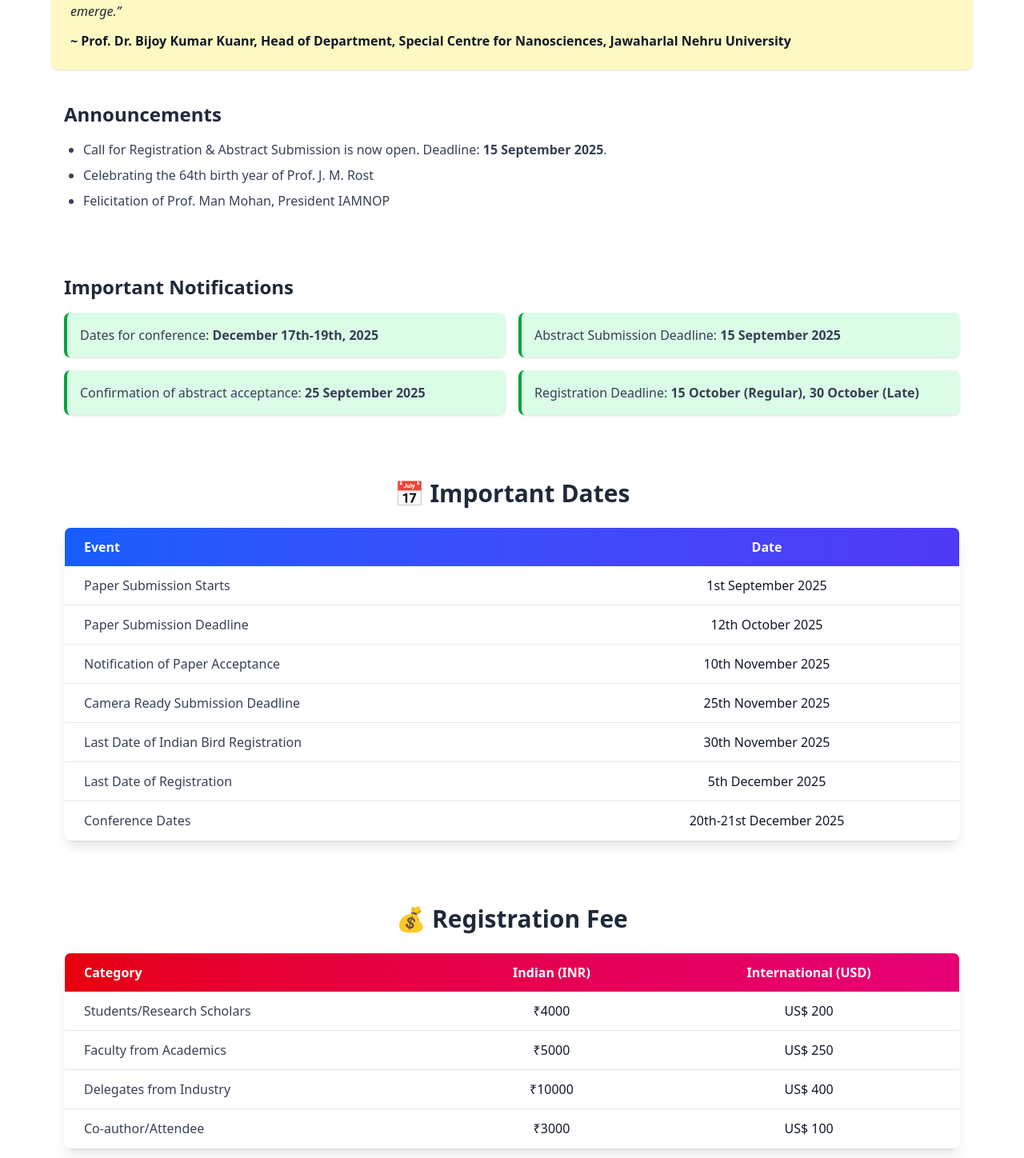
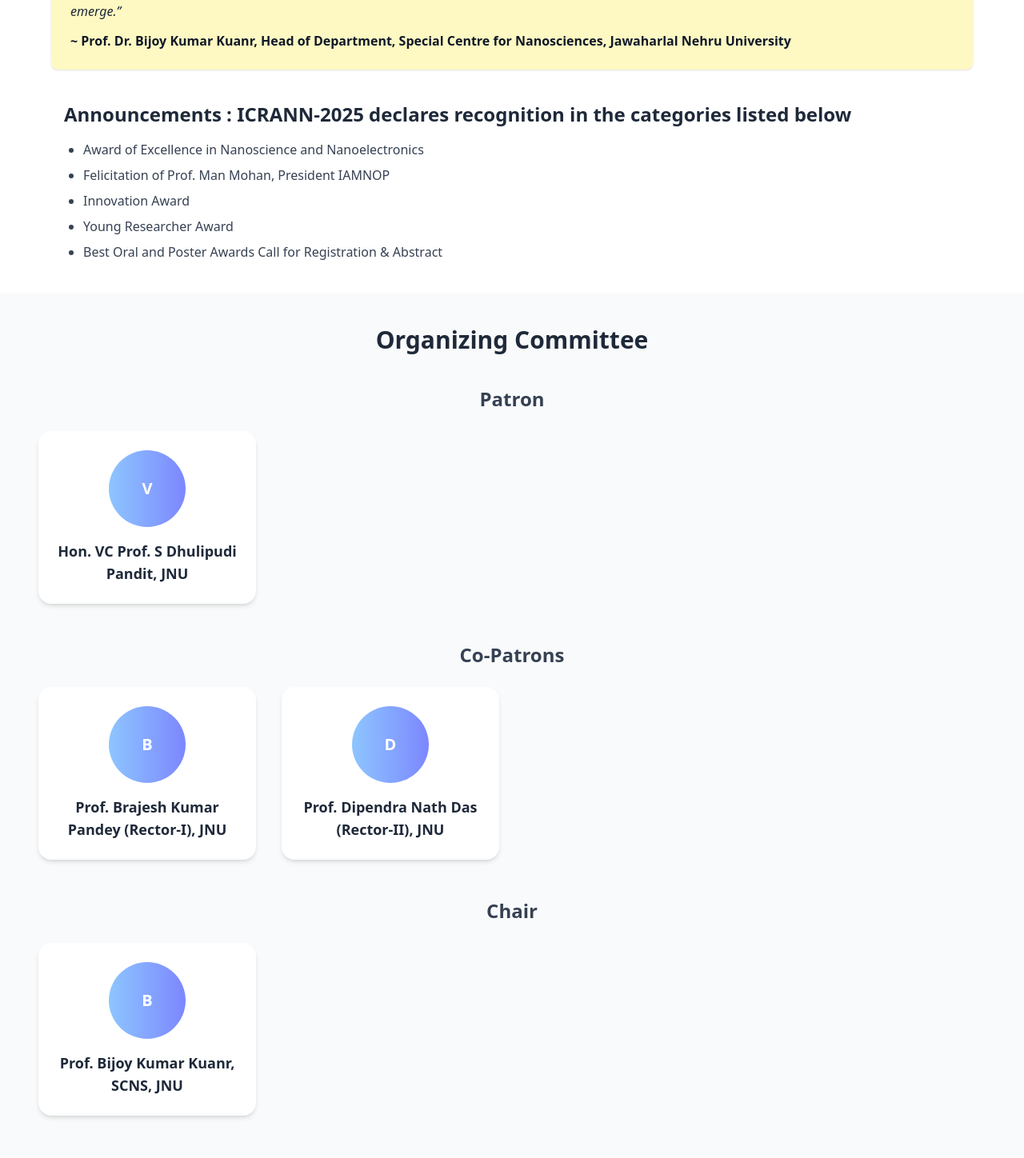
Before and after one commit to YashK21/presentation---2025, a React (Vite) app: page / in a window 1280 px wide. Shown: the part 946-2394 px from the top of the page at 80% size. Built offline with nearby package versions, Linux system fonts and the light colour scheme.

Commit message:
changes with new alignment

```diff
--- a/src/comp/About/Scns/Scns.jsx
+++ b/src/comp/About/Scns/Scns.jsx
@@ -9,7 +9,7 @@
         <div className="bg-white shadow-lg rounded-lg p-6 md:p-8 leading-relaxed text-gray-700 text-sm md:text-base">
           <p className="mb-4">
             The <span className="font-semibold">Special Centre for Nanoscience (SCNS)</span>,
-            established in 2012, is an interdisciplinary research and teaching centre at
+            established in 2014, is an interdisciplinary research and teaching centre at
             <span className="font-semibold"> Jawaharlal Nehru University (JNU)</span>.
           </p>
           <p className="mb-4">
--- a/src/comp/Committee/Committee.jsx
+++ b/src/comp/Committee/Committee.jsx
@@ -97,7 +97,7 @@
       {/* ===== National Advisory Committee ===== */}
       <section>
         <h3 className="text-xl md:text-2xl font-semibold text-red-700 mb-4">
-          🇮🇳 National Advisory Committee (Tentative)
+          National Advisory Committee (Tentative)
         </h3>
         <div className="bg-white shadow-md rounded-lg p-6 grid grid-cols-1 md:grid-cols-2 lg:grid-cols-3 gap-3 text-sm md:text-base text-gray-700">
           {[
--- a/src/comp/Conference/Conference.jsx
+++ b/src/comp/Conference/Conference.jsx
@@ -1,3 +1,4 @@
+
 const Conference = () => {
   return (
     <div className="w-full md:w-[90%] mx-auto px-4 py-10">
@@ -32,6 +33,8 @@
           industry-academia linkages.
         </p>
       </section>
+
+
 
       {/* Objectives */}
       <section className="mb-8">
@@ -68,9 +71,7 @@
             Enhanced global networking and long-term collaborations among
             researchers and industries.
           </li>
-          <li>
-            Exchange of cutting-edge knowledge and innovative ideas.
-          </li>
+          <li>Exchange of cutting-edge knowledge and innovative ideas.</li>
           <li>
             Identification of emerging research areas and industrial
             opportunities.
@@ -81,9 +82,7 @@
           <li>
             Strengthened industry-academia linkages for technology transfer.
           </li>
-          <li>
-            Motivation and capacity building of young researchers.
-          </li>
+          <li>Motivation and capacity building of young researchers.</li>
         </ul>
       </section>
 
@@ -106,7 +105,7 @@
         </ul>
       </section>
 
-      {/* Proposed Conference Themes */}
+    {/* Conference Themes */}
       <section>
         <h2 className="text-lg md:text-xl font-semibold text-gray-800 mb-3">
           Proposed Conference Themes
@@ -116,15 +115,21 @@
           <li>Magnetic Nanostructures/Nanoparticles and their applications</li>
           <li>Nanoelectronics, Spintronics, and Quantum Technologies</li>
           <li>DNA replication and cell cycle regulation</li>
-          <li>Clinical Nanobiotechnology, Biomedical Devices, and Bio-Nano-systems</li>
+          <li>
+            Clinical Nanobiotechnology, Biomedical Devices, and Bio-Nano-systems
+          </li>
           <li>Nanomedicine, Drug Delivery, and Theranostics</li>
           <li>Immunological properties-engineered nanomaterials</li>
           <li>Computational Modelling AI in Nano-bio science</li>
           <li>Nanotechnology for Energy Harvesting and Storage</li>
-          <li>Nanomaterials for Environmental Remediation and Sustainability</li>
+          <li>
+            Nanomaterials for Environmental Remediation and Sustainability
+          </li>
           <li>MEMS/NEMS and Nano-Enabled Smart Devices</li>
           <li>Nanofabrication and Nanomanufacturing Techniques</li>
-          <li>Advanced Characterization and In-situ Analysis of Nanostructures</li>
+          <li>
+            Advanced Characterization and In-situ Analysis of Nanostructures
+          </li>
           <li>Computational Nanoscience, Modeling, and AI in Nanotechnology</li>
           <li>Polymeric Nanocomposites and Hybrid Nanomaterials</li>
           <li>Nano-Enabled Sensors for IoT and Industrial Applications</li>
@@ -134,6 +139,21 @@
           <li>RF Circuit design/Analysis/Testing</li>
         </ul>
       </section>
+    <br/>
+        {/* Publications */}
+      <section>
+        <h2 className="text-lg md:text-xl font-semibold text-gray-800 mb-3">
+          Publications:
+        </h2>
+        <ul className="list-disc list-inside text-gray-700 text-sm md:text-base leading-relaxed space-y-2">
+          <li>
+            Outstanding contributions presented at the conference will have
+            publication opportunities in SCI/SCIE, Scopus and WoS indexed
+            journals along with the official ICRANN-2025 conference proceedings
+            with ISBN number
+          </li>
+        </ul>
+      </section>
     </div>
   );
 };
--- a/src/comp/Contact/Contact.jsx
+++ b/src/comp/Contact/Contact.jsx
@@ -16,7 +16,7 @@
               src="https://www.google.com/maps/embed?pb=!1m18!1m12!1m3!1d3504.9864863715634!2d77.1653791!3d28.5401259!2m3!1f0!2f0!3f0!3m2!1i1024!2i768!4f13.1!3m3!1m2!1s0x390d1dc49b64e2e1%3A0xf40d1a642ef3a63d!2sSpecial%20Centre%20for%20Nano%20Science!5e0!3m2!1sen!2sin!4v1757277139459!5m2!1sen!2sin"
               width="600"
               height="450"
-              style={{border:0}}
+              style={{ border: 0 }}
               allowfullscreen=""
               loading="lazy"
               referrerpolicy="no-referrer-when-downgrade"
@@ -26,10 +26,15 @@
           {/* Contact Details */}
           <div className="flex flex-col justify-center">
             <h3 className="text-lg md:text-xl font-semibold text-gray-800 mb-2">
-              Mr. Pramod Pal
+              Prof. Satyendra Singh Dr. Pankaj Thakur
+            </h3>
+            <h3 className="text-lg md:text-xl font-semibold text-gray-800 mb-2">
+              Dr. Pankaj Thakur
             </h3>
             <p className="text-gray-700 mb-2">
-              <span className="font-medium">Conference Secretariat, ICRANN-2025</span>
+              <span className="font-medium">
+                Conference Convener, ICRANN-2025
+              </span>
             </p>
             <p className="text-gray-700 mb-2">
               Special Centre for Nanoscience, <br />
@@ -43,8 +48,7 @@
                 className="text-blue-600 hover:underline"
               >
                 icrannjnu25@gmail.com
-              </a>
-              {" "}
+              </a>{" "}
               {/* <a
                 href="mailto:aloksinghjha@gmail.com"
                 className="text-blue-600 hover:underline"
@@ -54,19 +58,7 @@
             </p>
             <p className="text-gray-700 mb-2">
               <span className="font-medium">Contact:</span>{" "}
-              {/* <a
-                href="mailto:icrannjnu25@gmail.com"
-                className="text-blue-600 hover:underline"
-              > */}
-                +91-1126704699
-              {/* </a> */}
-              {" "}
-              {/* <a
-                href="mailto:aloksinghjha@gmail.com"
-                className="text-blue-600 hover:underline"
-              >
-                aloksinghjha@gmail.com
-              </a> */}
+              +91-1126704699
             </p>
           </div>
         </div>
--- a/src/comp/Main/Main.jsx
+++ b/src/comp/Main/Main.jsx
@@ -1,6 +1,12 @@
 import banner from "../../constant/img/banner.png";
-import { facultyData, registrationFee, impDates } from "../../constant/data";
+import { facultyData } from "../../constant/data";
+import { useNavigate } from "react-router-dom";
 const Main = () => {
+  const navigate = useNavigate()
+  const handleNaivgate = () =>{
+    navigate("/registration")
+  }
+
   return (
     <div className="flex flex-col items-center w-full">
       {/* ===== Top Info & Register Button ===== */}
@@ -11,7 +17,7 @@
           <br className="hidden md:block" /> Dates for conference:{" "}
           <span className="font-semibold">December 20-21, 2025.</span>
         </p>
-        <button className="bg-blue-600 text-white px-4 py-2 rounded-lg shadow hover:bg-blue-700 transition">
+        <button onClick={handleNaivgate} className="bg-blue-600 text-white px-4 py-2 rounded-lg shadow hover:bg-blue-700 transition cursor-pointer">
           Register Now
         </button>
       </div>
@@ -53,20 +59,20 @@
       {/* ===== Announcements Section ===== */}
       <div className="w-full md:w-[90%] px-4 py-10">
         <h2 className="text-xl md:text-2xl font-bold text-gray-800 mb-4">
-          Announcements
+          Announcements : ICRANN-2025 declares recognition in the categories
+          listed below
         </h2>
         <ul className="list-disc pl-6 space-y-2 text-gray-700">
-          <li>
-            Call for Registration & Abstract Submission is now open. Deadline:{" "}
-            <span className="font-semibold">15 September 2025</span>.
-          </li>
-          <li>Celebrating the 64th birth year of Prof. J. M. Rost</li>
+          <li>Award of Excellence in Nanoscience and Nanoelectronics</li>
           <li>Felicitation of Prof. Man Mohan, President IAMNOP</li>
+          <li>Innovation Award</li>
+          <li>Young Researcher Award</li>
+          <li>Best Oral and Poster Awards Call for Registration & Abstract</li>
         </ul>
       </div>
 
       {/* ===== Important Notifications ===== */}
-      <div className="w-full md:w-[90%] px-4 py-10">
+      {/* <div className="w-full md:w-[90%] px-4 py-10">
         <h2 className="text-xl md:text-2xl font-bold text-gray-800 mb-4">
           Important Notifications
         </h2>
@@ -98,77 +104,7 @@
             </p>
           </div>
         </div>
-      </div>
-
-      {/* ===== Important Dates ===== */}
-      <div className="w-full md:w-[90%] px-4 py-10">
-        <h2 className="text-2xl md:text-3xl font-bold text-gray-800 mb-6 text-center">
-          📅 Important Dates
-        </h2>
-        <div className="overflow-x-auto shadow-lg rounded-lg">
-          <table className="min-w-full text-sm md:text-base border border-gray-200 rounded-lg overflow-hidden">
-            <thead className="bg-gradient-to-r from-blue-600 to-indigo-600 text-white">
-              <tr>
-                <th className="px-4 md:px-6 py-3 text-left">Event</th>
-                <th className="px-4 md:px-6 py-3 text-center">Date</th>
-              </tr>
-            </thead>
-            <tbody className="divide-y divide-gray-200">
-              {impDates.map((item, idx) => (
-                <tr
-                  key={idx}
-                  className="hover:bg-gray-50 transition duration-200 ease-in-out"
-                >
-                  <td className="px-4 md:px-6 py-3 text-gray-700">
-                    {item.event}
-                  </td>
-                  <td className="px-4 md:px-6 py-3 text-center font-medium text-gray-900">
-                    {item.date}
-                  </td>
-                </tr>
-              ))}
-            </tbody>
-          </table>
-        </div>
-      </div>
-
-      {/* ===== Registration Fee ===== */}
-      <div className="w-full md:w-[90%] px-4 py-10">
-        <h2 className="text-2xl md:text-3xl font-bold text-gray-800 mb-6 text-center">
-          💰 Registration Fee
-        </h2>
-        <div className="overflow-x-auto shadow-lg rounded-lg">
-          <table className="min-w-full text-sm md:text-base border border-gray-200 rounded-lg overflow-hidden">
-            <thead className="bg-gradient-to-r from-red-600 to-pink-600 text-white">
-              <tr>
-                <th className="px-4 md:px-6 py-3 text-left">Category</th>
-                <th className="px-4 md:px-6 py-3 text-center">Indian (INR)</th>
-                <th className="px-4 md:px-6 py-3 text-center">
-                  International (USD)
-                </th>
-              </tr>
-            </thead>
-            <tbody className="divide-y divide-gray-200">
-              {registrationFee.map((row, idx) => (
-                <tr
-                  key={idx}
-                  className="hover:bg-gray-50 transition duration-200 ease-in-out"
-                >
-                  <td className="px-4 md:px-6 py-3 text-gray-700">
-                    {row.category}
-                  </td>
-                  <td className="px-4 md:px-6 py-3 text-center font-medium text-gray-900">
-                    {row.Indian}
-                  </td>
-                  <td className="px-4 md:px-6 py-3 text-center font-medium text-gray-900">
-                    {row.International}
-                  </td>
-                </tr>
-              ))}
-            </tbody>
-          </table>
-        </div>
-      </div>
+      </div> */}
 
       {/* ===== Committee Section ===== */}
       <section className="py-10 px-4 md:px-12 bg-gray-50">
--- a/src/comp/common/Abstract.jsx
+++ b/src/comp/common/Abstract.jsx
@@ -2,7 +2,7 @@
   return (
     <div className="max-w-6xl mx-auto px-4 sm:px-6 lg:px-8 py-10">
       <h1 className="text-3xl sm:text-4xl font-bold text-center text-blue-600 mb-8">
-        Abstract Submission
+        Abstract / Full Paper Submission
       </h1>
 
       {/* Submission Link */}
--- a/src/comp/common/Registration.jsx
+++ b/src/comp/common/Registration.jsx
@@ -1,10 +1,79 @@
+import {  registrationFee,impDates } from "../../constant/data";
 const Registration = () => {
   return (
     <div className="max-w-6xl mx-auto px-4 sm:px-6 lg:px-8 py-10">
       <h1 className="text-3xl sm:text-4xl font-bold text-center text-blue-600 mb-8">
         Registration Details
       </h1>
+  {/* ===== Registration Fee ===== */}
+      <div className="w-full md:w-[90%] px-4 py-10">
+        <h2 className="text-2xl md:text-3xl font-bold text-gray-800 mb-6 text-center">
+           Fee 💰
+        </h2>
+        <div className="overflow-x-auto shadow-lg rounded-lg">
+          <table className="min-w-full text-sm md:text-base border border-gray-200 rounded-lg overflow-hidden">
+            <thead className="bg-gradient-to-r from-red-600 to-pink-600 text-white">
+              <tr>
+                <th className="px-4 md:px-6 py-3 text-left">Category</th>
+                <th className="px-4 md:px-6 py-3 text-center">Indian (INR)</th>
+                <th className="px-4 md:px-6 py-3 text-center">
+                  International (USD)
+                </th>
+              </tr>
+            </thead>
+            <tbody className="divide-y divide-gray-200">
+              {registrationFee.map((row, idx) => (
+                <tr
+                  key={idx}
+                  className="hover:bg-gray-50 transition duration-200 ease-in-out"
+                >
+                  <td className="px-4 md:px-6 py-3 text-gray-700">
+                    {row.category}
+                  </td>
+                  <td className="px-4 md:px-6 py-3 text-center font-medium text-gray-900">
+                    {row.Indian}
+                  </td>
+                  <td className="px-4 md:px-6 py-3 text-center font-medium text-gray-900">
+                    {row.International}
+                  </td>
+                </tr>
+              ))}
+            </tbody>
+          </table>
+        </div>
+      </div>
 
+      {/* ===== Important Dates ===== */}
+      <div className="w-full md:w-[90%] px-4 py-10">
+        <h2 className="text-2xl md:text-3xl font-bold text-gray-800 mb-6 text-center">
+          📅 Important Dates
+        </h2>
+        <div className="overflow-x-auto shadow-lg rounded-lg">
+          <table className="min-w-full text-sm md:text-base border border-gray-200 rounded-lg overflow-hidden">
+            <thead className="bg-gradient-to-r from-blue-600 to-indigo-600 text-white">
+              <tr>
+                <th className="px-4 md:px-6 py-3 text-left">Event</th>
+                <th className="px-4 md:px-6 py-3 text-center">Date</th>
+              </tr>
+            </thead>
+            <tbody className="divide-y divide-gray-200">
+              {impDates.map((item, idx) => (
+                <tr
+                  key={idx}
+                  className="hover:bg-gray-50 transition duration-200 ease-in-out"
+                >
+                  <td className="px-4 md:px-6 py-3 text-gray-700">
+                    {item.event}
+                  </td>
+                  <td className="px-4 md:px-6 py-3 text-center font-medium text-gray-900">
+                    {item.date}
+                  </td>
+                </tr>
+              ))}
+            </tbody>
+          </table>
+        </div>
+      </div>
       {/* Important Notes */}
       <div className="bg-yellow-100 border-l-4 border-yellow-500 p-4 mb-6 rounded-lg shadow-sm">
         <p className="text-gray-800 font-medium text-sm sm:text-base">
--- a/src/constant/data.jsx
+++ b/src/constant/data.jsx
@@ -80,10 +80,10 @@
 ];
 
 export const registrationFee = [
-  { category: "Students/Research Scholars",Indian:  "₹4000", International: "US$ 200" },
-  { category: "Faculty from Academics", Indian:  "₹5000", International: "US$ 250" },
-  { category: "Delegates from Industry", Indian:  "₹10000", International: "US$ 400" },
-  { category: "Co-author/Attendee", Indian: "₹3000", International:"US$ 100" },
+  { category: "Students/Research Scholars",Indian:  "₹4000", International: "$200" },
+  { category: "Faculty from Academics", Indian:  "₹5000", International: "$250" },
+  { category: "Delegates from Industry", Indian:  "₹10000", International: "$400" },
+  { category: "Co-author/Attendee", Indian: "₹3000", International:"$100" },
 ];
 export const speakers = [
   {
@@ -142,9 +142,9 @@
     name: "Dr. Prabhat Chaudhary",
     designation: "AIIMS, New Delhi",
   },
-  {
-    name: "Prof. Prashant Singh",
-    designation:
-      "Department of Chemistry, Atma Ram Sanatan Dharm College, University of Delhi",
-  },
+  // {
+  //   name: "Prof. Prashant Singh",
+  //   designation:
+  //     "Department of Chemistry, Atma Ram Sanatan Dharm College, University of Delhi",
+  // },
 ];
```
